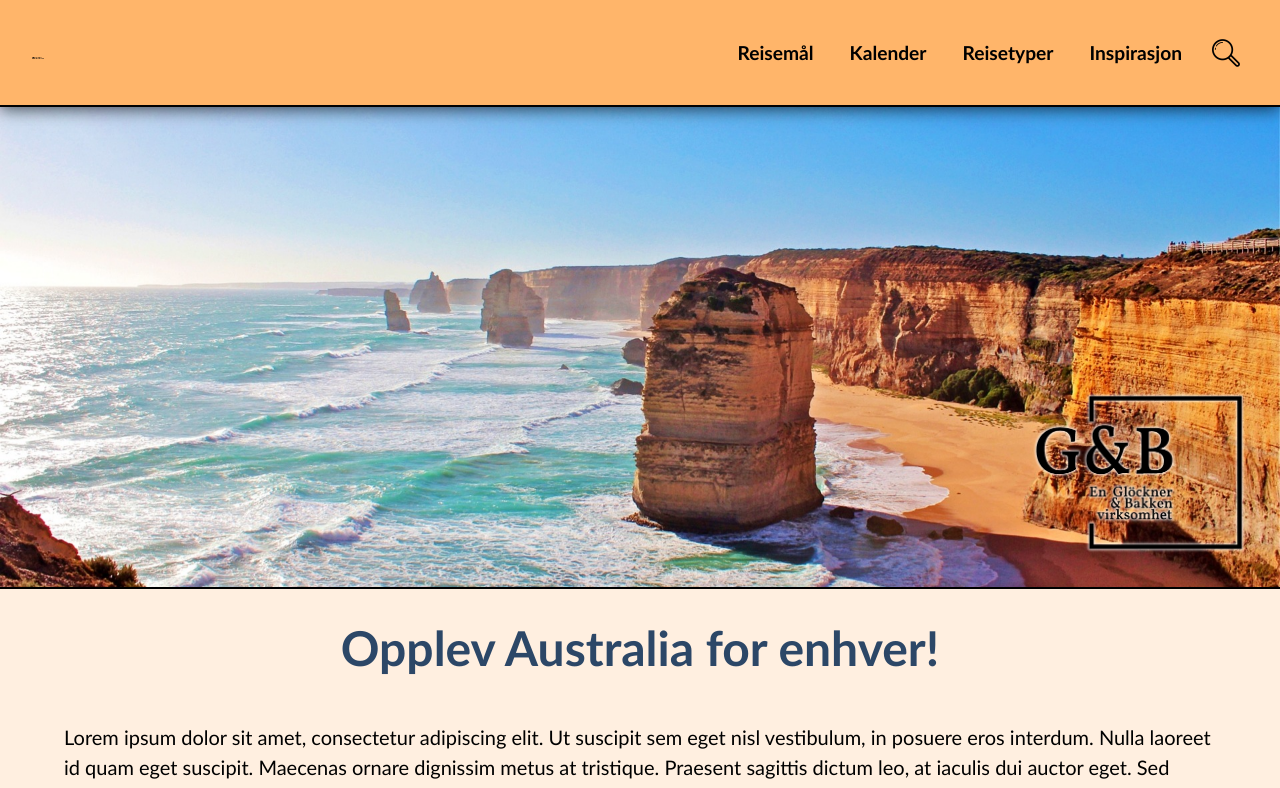
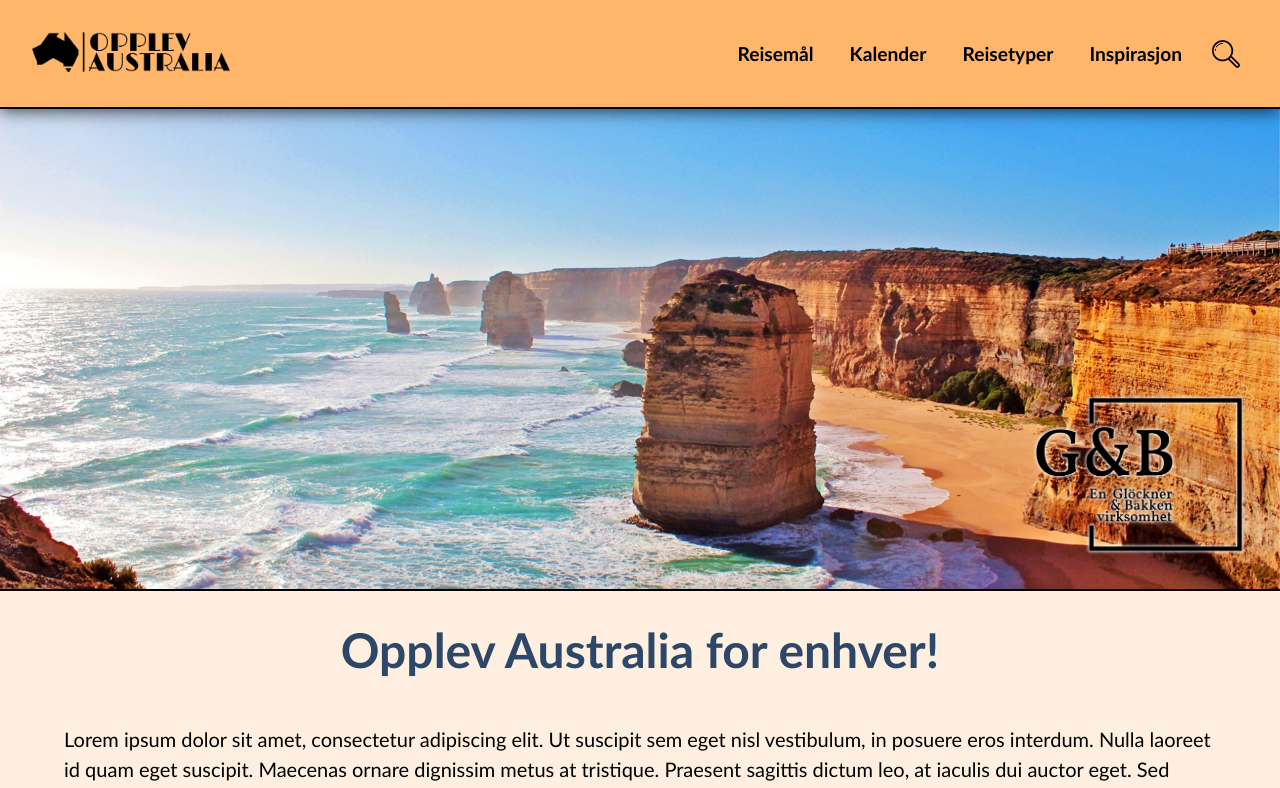
Before and after one commit to kembak/opplevaustralia, a plain HTML site: page index.html in a window 1280 px wide. Shown: the top 788 px of the page. Drawn offline with Linux system fonts and the light colour scheme.

Commit message:
Update styles.css
skrev feil enhet

```diff
--- a/styles.css
+++ b/styles.css
@@ -15,7 +15,7 @@ strong{
 }
 
 .logo img{
-    height: 2.5px;
+    height: 2.5rem;
 }
 
 /* Header CSS */
```
